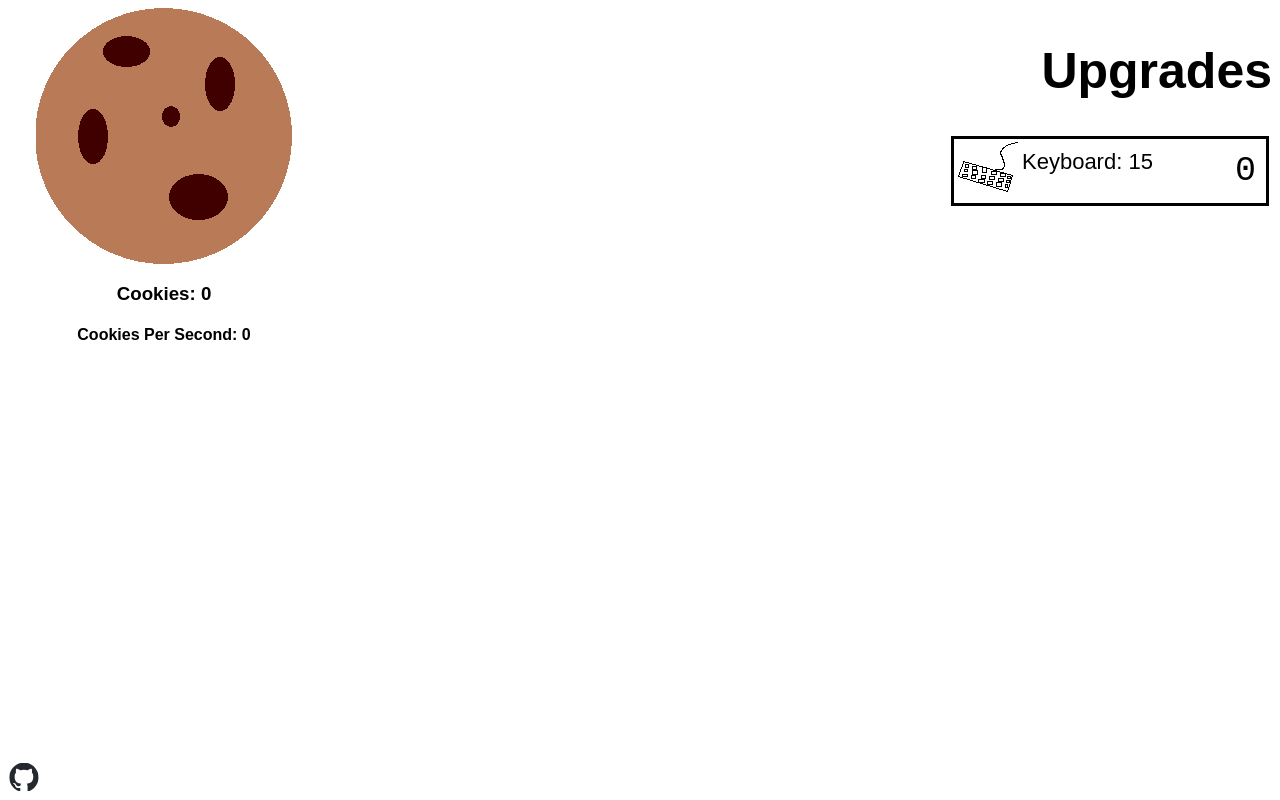
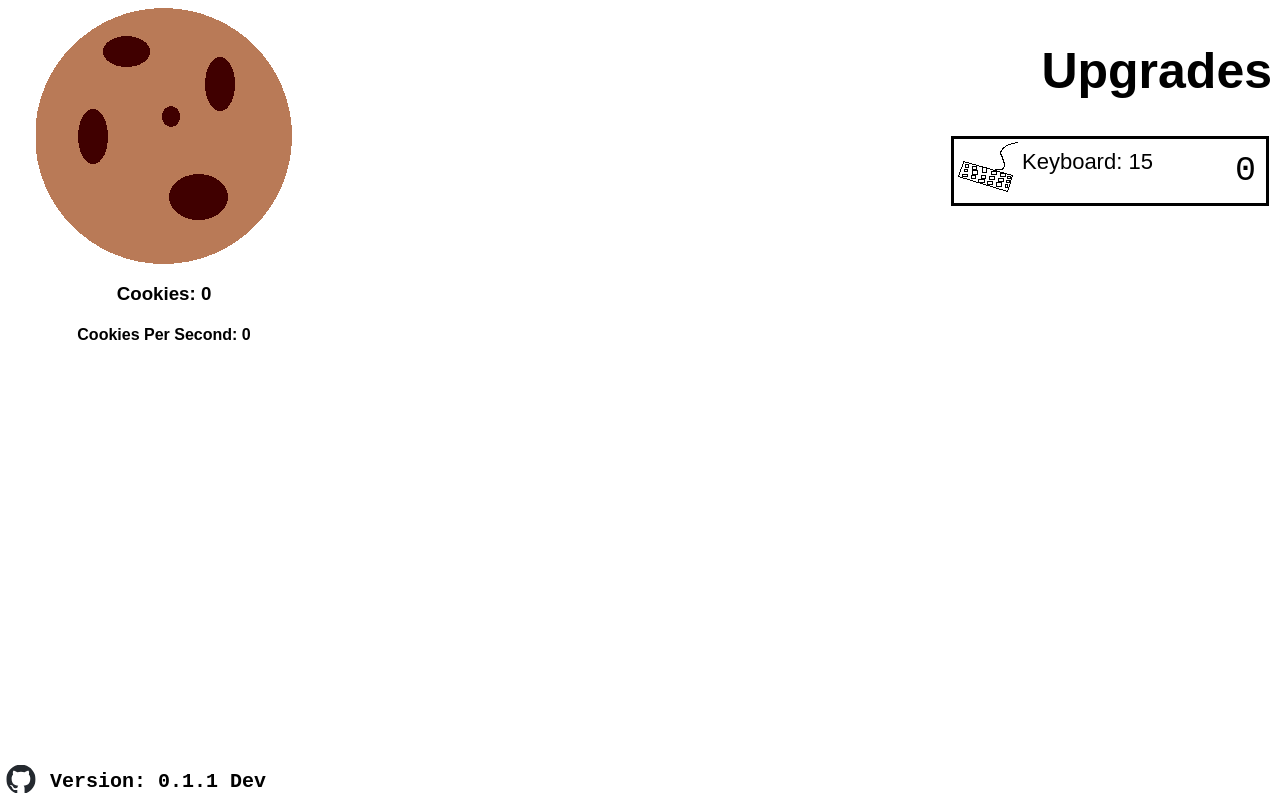
Before and after one commit to clickercookie/clickercookie.github.io, a plain HTML site: page index.html in a window 1280 px wide. Drawn offline with Linux system fonts and the light colour scheme.

Commit message:
added version number and gitignore

```diff
--- a/index.html
+++ b/index.html
@@ -4,7 +4,6 @@
         <title>Clicker Cookie</title>
         <link rel="stylesheet" href="style.css">
     </head>
-    <script src="main.js"></script>
     <body>
         <!--If you want to edit code, visit the GitHub at https://github.com/FifthTundraG/clickercookie -->
         <div class="leftSide">
@@ -12,11 +11,11 @@
             <h3 id="cookieCounter">Cookies: 0</h3>
             <h4 id ="cookiesPerSecondCounter">Cookies Per Second: 0</h4>
         </div>
-        <div class="social-links"> <!-- i dont think this div does anything but im keeping it anyway -->
+        <div class="social-links">
             <a href="https://github.com/FifthTundraG/clickercookie">
                 <img class="github" src="img/github-mark.svg" alt="github">
-            <a>
-
+            </a>
+            <h5 id="versionNumber" class="version-number">Version: null</h5>
         </div>
         <div class="rightSide">
             <h1>Upgrades</h1>
@@ -38,7 +37,7 @@
                                 <div class="grandpa-icon"></div>
                                 <div class="grandpa-content">
                                     <p class="grandpas-bought" id="grandpasBought">0</p>
-                                    <p id="grandpaUpgrade" class="grandpa-upgrade">Grandpa: 50</p>
+                                    <p id="grandpaUpgrade" class="grandpa-upgrade">Grandpa: 100</p>
                                 </div>
                             </div>
                         </td>
@@ -59,4 +58,5 @@
             </div>
 
     </body>
+    <script src="main.js"></script>
 </html>
--- a/main.js
+++ b/main.js
@@ -1,3 +1,6 @@
+// update every update :shrug:
+var version = "0.1.1 Dev";
+// cookies
 var cookies = 0;
 var cookiesForCounter = Math.floor(cookies);
 var cookieBeenClickedTimes = 0;
@@ -25,6 +28,9 @@ var cookiesPerSecondView = cookiesPerSecond;
 // timer things
 const intervalCPSU = setInterval(cookiesPerSecondUpdate, 1000);
 const perMillisecondUniversalVar = setInterval(perMillisecondUniversal, 1);
+
+// set version
+document.getElementById("versionNumber").innerHTML = "Version: " +version;
 
 function perMillisecondUniversal() {
     cookiesForCounter = Math.round(cookies * 10) / 10;
--- a/style.css
+++ b/style.css
@@ -56,17 +56,28 @@ img {
     background: url(img/cookie.png);
 }
 
+.version-number {
+    position: absolute;
+    left: 50px;
+    top: 9.5px;
+    margin: 0px;
+    font-family: monospace;
+    font-size: 20px;
+}
+
 /* social links stuff */
 .social-links {
     position: absolute;
     left: 0px;
     bottom: 0px;
+    width: 312px;
+    height: 40px;
 }
 .github {
     scale: 30%;
     position: absolute;
-    left: -25px;
-    bottom: -25px;
+    left: -28px;
+    bottom: -27px;
 }
 
 /* specific upgrades */
```
Also changed, not shown: 2 other files.
